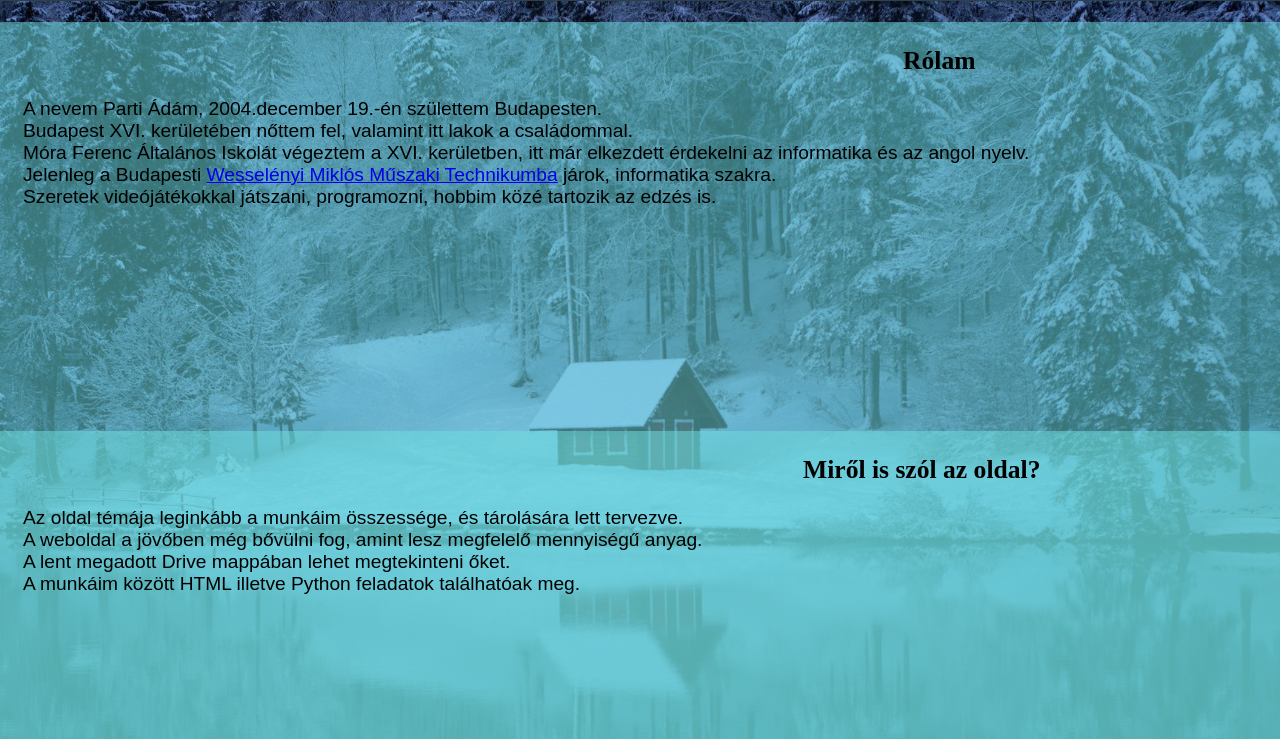
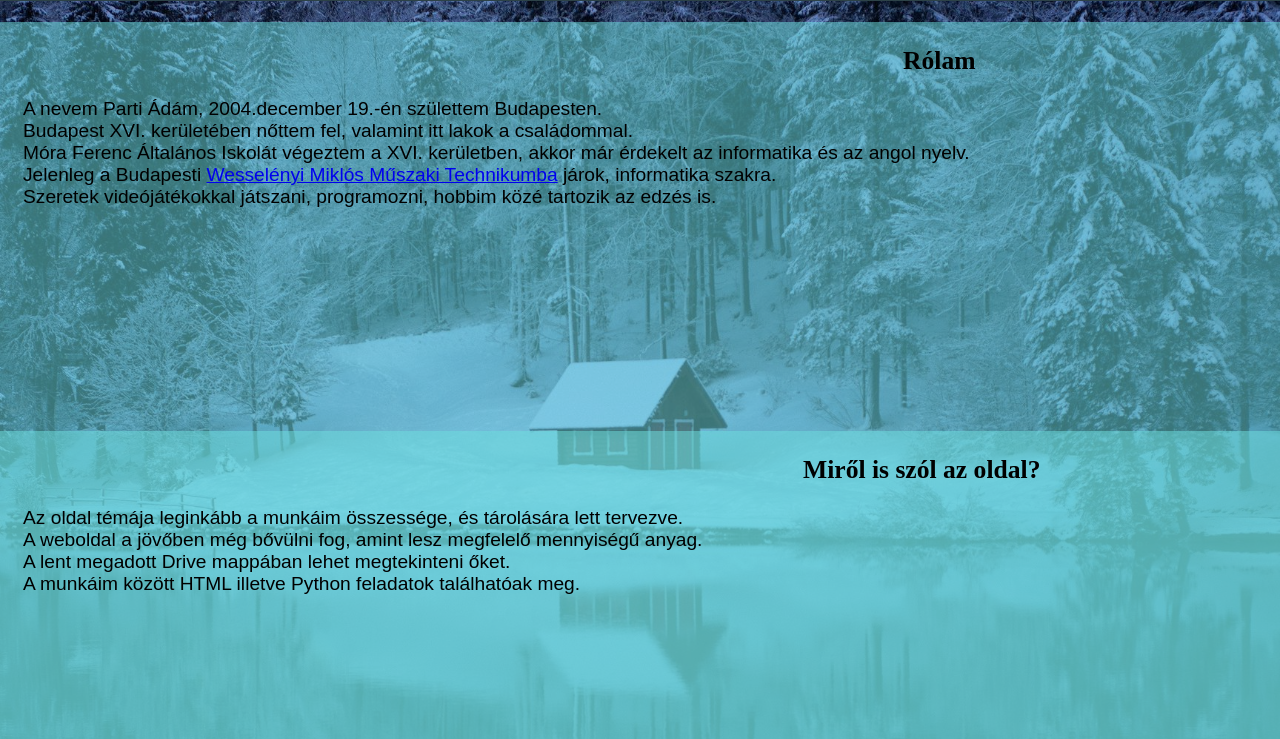
Before and after one commit to partiadam/weblap, a plain HTML site: page index.html in a window 1280 px wide. Shown: the part 59-798 px from the top of the page. Drawn offline with Linux system fonts and the light colour scheme.

Commit message:
Add files via upload

```diff
--- a/index.html
+++ b/index.html
@@ -47,7 +47,7 @@
                     2004.december 19.-én születtem Budapesten. <br>
                     Budapest XVI. kerületében nőttem fel, valamint itt lakok a családommal. <br>
                     Móra Ferenc Általános Iskolát végeztem a XVI. kerületben,
-                    itt már elkezdett érdekelni az informatika és az angol nyelv.<br>
+                    akkor már érdekelt az informatika  és az angol nyelv.<br>
                     Jelenleg a Budapesti <a href="https://www.wmszki.hu/honlap/"> Wesselényi Miklós Műszaki Technikumba</a> járok, informatika szakra.<br>
                     Szeretek videójátékokkal játszani, programozni, hobbim közé tartozik az edzés is.
                 </p>
```
